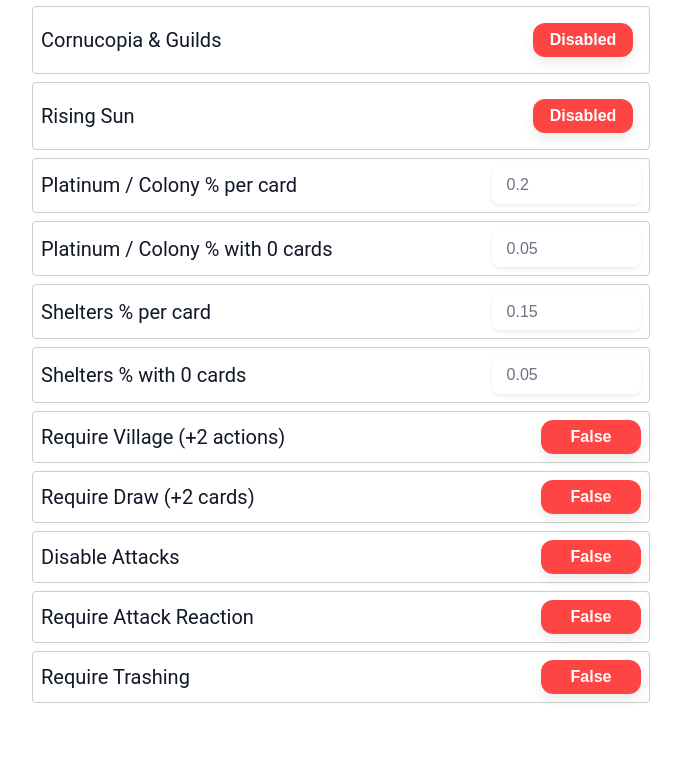
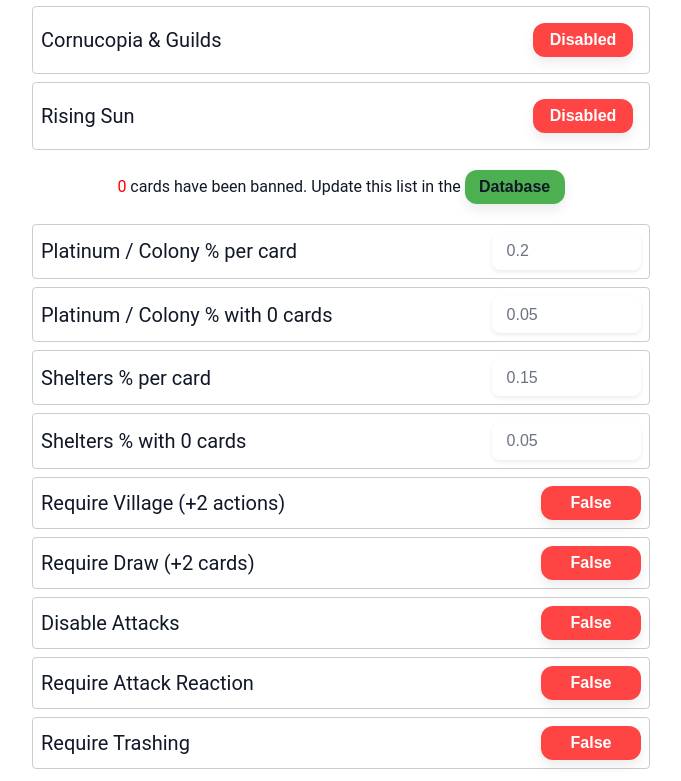
Before and after one commit to JHocevar/dominion, a SvelteKit app: page /settings in a window 1280 px wide. Shown: the part 1349-2130 px from the top of the page, without its empty margins (299-980 px from the left). Before the commit the page ends 2064 px from the top, so only its background shows below. Built offline with nearby package versions, Linux system fonts and the light colour scheme.

Commit message:
add link to database from settings

```diff
--- a/src/routes/changelog/+page.svelte
+++ b/src/routes/changelog/+page.svelte
@@ -9,6 +9,7 @@
       <li>Implemented attack reaction requirement setting</li>
       <li>Highlight attacks in red in generator</li>
       <li>Added another page link between generation and settings pages</li>
+      <li>Show banned card count in settings and link to database</li>
     </ul>
 
     <p>Fixes</p>
--- a/src/routes/settings/+page.svelte
+++ b/src/routes/settings/+page.svelte
@@ -10,7 +10,9 @@
 
 <h1>Settings</h1>
 
-<div class="btn btn-primary"><a href="/generator">Looks good - Let's generate!</a></div>
+<div class="btn btn-primary">
+  <a href="/generator">Looks good - Let's generate!</a>
+</div>
 
 <div class="header-container">
   <button
@@ -94,6 +96,12 @@
     </div>
   {/each}
 {/if}
+
+<div style="margin: 1rem 0;">
+  <span style="color: red;">{settingsState.bannedCards.length}</span> cards have
+  been banned. Update this list in the <button class="btn btn-primary"><a href="/database">Database</a></button>
+</div>
+
 
 <div class="item">
   <span> Platinum / Colony % per card </span>
```
